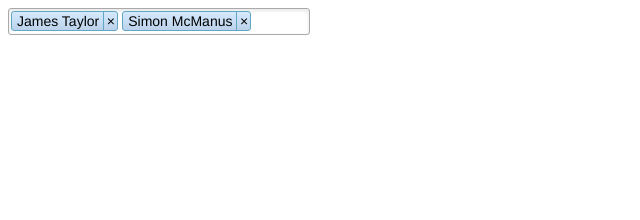
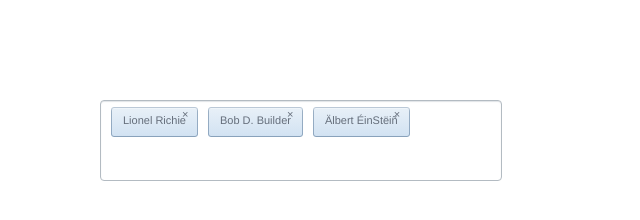
Before and after one commit to jbt/tagbox, a plain HTML site: page index.html in a window 1280 px wide. Shown: the whole page, without its empty margins (0-640 px from the left). Drawn offline with nearby package versions, Linux system fonts and the light colour scheme.

```diff
--- a/index.html
+++ b/index.html
@@ -1,81 +1,55 @@
 <!DOCTYPE html>
 <html>
 	<head>
+		<meta charset="utf8">
 		<title>Autocompleter test</title>
 		<script src="http://code.jquery.com/jquery-1.8.3.min.js"></script>
 		<script src="tagbox.min.js"></script>
-  <link rel="stylesheet" href="tagbox.css" />
+
 		<style>
-    .name{
-      font-weight: bold;
-      display: block;
-      position: absolute;
-      top: 5px;
-      left: 5px;
-      line-height: 1em;
+			/* Make sure you reset e'erything beforehand. */
+			* {
+				margin: 0;
+				padding: 0;
 			}
-    .email{
-      color: #888;
-      font-size: 0.8em;
-      line-height: 1em;
-      position: absolute;
-      top: 23px;
-      left: 5px;
-    }
-    .user {
-      height: 40px !important;
+
+			/* Although you can't see the box here, so add some padding. */
+			body {
+				padding: 100px;
 			}
 		</style>
+		<link rel="stylesheet" href="tagbox.css">
 	</head>
+
 	<body>
 
 	<form>
-
-  <input id="tags" type="text" value="23,2345" />
-
+		<input autocapitalise="off" id="tags" type="text" value="1,2,4">
 	</form>
 
-
 	<script>
-
-$(function(){
-  $('#tags').tagbox({
-    items: [
+		$(function() {
+			var items = [
 			{
-        id: 23,
-        email: 'jt@gosquared.com',
-        name: 'James Taylor'
+				id: 1,
+				email: 'hello@lionelrichie.net',
+				name: 'Lionel Richie'
 			},
 			{
-        id: 2345,
-        email: 'simon@gosquared.com',
-        name: 'Simon McManus'
+				id: 2,
+				email: 'bob-the-builder@builders.com',
+				name: 'Bob D. Builder'
 			},
 			{
-        id: 593,
-        email: 'n00b@gosquared.com',
-        name: 'Simon Tabor'
-      },
-      {
-        id: 931,
-        email: 'james@gosquared.com',
-        name: 'James Gill'
-      },
-      {
-        id: 6923,
-        email: 'idiot@gosquared.com',
-        name: 'Ben Swift'
-      },
-      {
-        id: 592,
-        email: 'geoff@gosquared.com',
-        name: 'Geoff Wagstaff'
+				id: 4,
+				email: 'einstein@localhost',
+				name: 'Älbert ÉinStëiñ'
 			}
-    ],
-    searchIn: [
-      'email',
-      'name'
-    ],
+			];
+
+			$('#tags').tagbox({
+				items: items,
+				searchIn: ['email', 'name'],
 				rowFormat: '<span class="name">{{name}}</span><span class="email">{{email}}</span>',
 				tokenFormat: '{{name}}',
 				valueField: 'id',
@@ -88,10 +62,8 @@
 				},
 				itemClass: 'user'
 				// allowNew: true
-  })
 			});
-
+		});
 	</script>
-
 	</body>
 </html>
--- a/tagbox.css
+++ b/tagbox.css
@@ -1,78 +1,116 @@
-.tagbox-wrapper {
+/**
+ *   The bare minimum styling required for Tagbox to work.
+ */
+.tagbox-wrapper { /* The main wrapper element. */
 	display: inline-block;
-  width: 300px;
-  border: 1px solid #aaa;
+	width: 400px;
 	position: relative;
-  border-radius: 3px;
-  box-shadow: inset 0 2px 4px rgba(0,0,0,0.1);
-  font: 14px "Helvetica Neue", sans-serif;
+
+	cursor: text;
+}
+.tagbox-wrapper input { /* The textfield, needs to stay "invisible" */
+	outline: none;
+	border: none;
+	background: transparent;
+
+	margin: 6px 12px;
 }
 
-.tagbox-wrapper input {
-  outline: none;
-  width: 40px;
-  border: 0;
-  -webkit-appearance: caret;
-  margin: 2px 4px;
-  height: 18px;
-}
-
-.tagbox-dropdown {
+.tagbox-dropdown { /* The dropdown list */
 	position: absolute;
 	top: 100%;
 	left: -1px;
 	right: -1px;
+
 	overflow: auto;
-  text-indent: 20px;
-  border: 1px solid #aaa;
-  background: white;
 }
-
-.tagbox-item {
+	.tagbox-item { /* A result from the dropdown */
 		position: relative;
 		width: 100%;
 		height: 30px;
 		line-height: 30px;
+
+		overflow: hidden;
+
+		cursor: pointer;
+	}
+	.tagbox-item .name, .tagbox-item .email { /* The name and email within the dropdown */
+		display: block;
+		float: left;
+		width: 35%;
+
+		overflow: hidden;
+		text-overflow: ellipsis;
+	}
+		.tagbox-item .email {
+			float: right;
+			width: 65%;
 		}
 
-.tagbox-item.selected {
-  background: #DFE9F9;
+.tagbox-token { /* The tag itself */
+	display: inline-block;
+	position: relative;
+	height: 18px;
+
+	cursor: default;
 }
-
-.tagbox-token {
-  display: inline-block;
-  margin: 2px;
-  padding: 0 5px;
-  border: 1px solid #61A7C3;
-  border-radius: 3px;
-  padding-right: 18px;
-  position: relative;
-  line-height: 18px;
-  height: 18px;
-  background: -webkit-linear-gradient(top, #D5EAFF, #BBD2EA);
-}
-
 	.tagbox-token span {
 		display: inline-block;
 	}
-
 	.tagbox-token a {
 		position: absolute;
 		right: 0;
 		top: 0;
 		height: 100%;
-  width: 13px;
-  text-align: center;
-  border-radius: 0 1px 1px 0;
-  border-left: 1px solid #61A7C3;
-  margin: 0;
+		width: 16px;
+
 		cursor: pointer;
 	}
 
-.tagbox-token a:hover {
-  background: -webkit-linear-gradient(top, #B4C8DD, #C7DAED);
+/**
+ *   Additional styling
+ *   Default - GoSquared theme.
+ */
+.tagbox-wrapper {
+	border: 1px solid #b3bbc2;
+	border-radius: 4px;
+
+	box-shadow: inset 0 1px 1px rgba(179,187,194,.4);
+
+	-webkit-transition: height .2s, border-radius .2s;
+	transition: height .2s, border-radius .2s;
+}
+	.tagbox-wrapper.typing {
+		border-radius: 4px 4px 0 0;
+	}
+.tagbox-wrapper, .tagbox-wrapper input {
+	font: 13px/21px "Helvetica Neue", sans-serif;
+	color: #656e7b;
+}
+	.tagbox-wrapper input {
+		margin: 8px 16px;
 	}
 
-.tagbox-token.selected {
-  background: -webkit-linear-gradient(top, #8EB2D9, #89C0F8);
+.tagbox-token {
+	background-color: #dde9f5;
+	background-image: -webkit-gradient(linear, left top, left bottom, from(#e9f1f8), to(#d1e2f2));
+	background-image: -webkit-linear-gradient(top, #e9f1f8, #d1e2f2);
+	background-image: -moz-linear-gradient(top, #e9f1f8, #d1e2f2);
+	background-image: -o-linear-gradient(top, #e9f1f8, #d1e2f2);
+	background-image: -ms-linear-gradient(top, #e9f1f8, #d1e2f2);
+	background-image: linear-gradient(top, #e9f1f8, #d1e2f2);
+	filter: progid:DXImageTransform.Microsoft.gradient(GradientType=0,StartColorStr='#e9f1f8', EndColorStr='#d1e2f2');
+
+	border-radius: 3px;
+	box-shadow: inset 0 2px 0 rgba(255,255,255,.3), inset 0 0 0 1px rgba(44,81,121,.4), inset 0 -1px 1px rgba(0,0,0,.05);
+
+	padding: 6px 12px;
+	margin: 6px 0 6px 10px;
+
+	font-size: 11px;
+	line-height: 15px;
+	font-weight: 500;
 }
+	.tagbox-token span {
+		line-height: 15px;
+	}
```
Also changed, not shown: 1 other file. Lines whose indentation alone changed are shown as unchanged.
